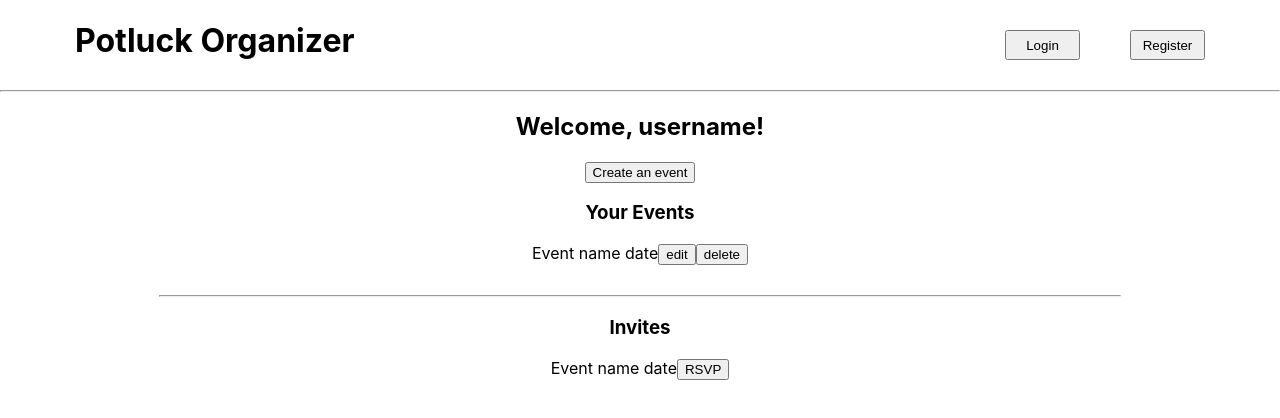
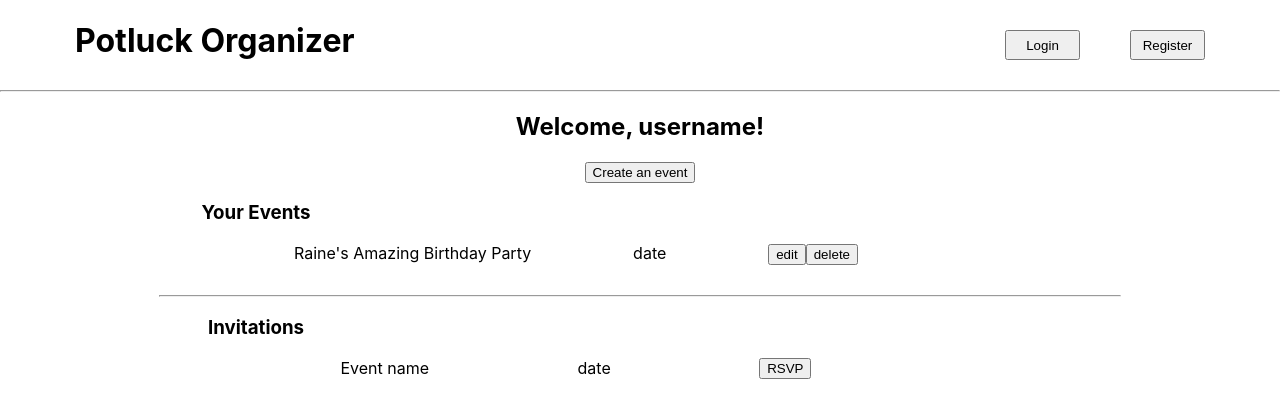
Before and after one commit to Build-Week-Potluck-Organizer/front-end, a React (Create React App) app in the folder PotluckOrganizer/: page /homepage in a window 1280 px wide. Shown: the top 418 px of the page. Built offline with nearby package versions, Linux system fonts and the light colour scheme.

Commit message:
added some styling

```diff
--- a/PotluckOrganizer/src/components/Homepage.js
+++ b/PotluckOrganizer/src/components/Homepage.js
@@ -1,9 +1,21 @@
 import React from 'react';
 import styled from 'styled-components';
+
 
 const Break = styled.hr`
     width: 75%;
     margin-top: 30px;
+`;
+
+const Header3 = styled.h3`
+    margin-right: 60%;
+`;
+
+const Flex = styled.div`
+    width: 60%;
+    display: flex;
+    justify-content: space-evenly;
+    margin-left: 15%;
 `;
 
 export const Homepage = () => {
@@ -11,14 +23,20 @@ export const Homepage = () => {
         <div>
             <h2>Welcome, username!</h2>
             <button>Create an event</button>
-            <h3>Your Events</h3>
-            <span>Event name </span><span>date</span>
-            <button>edit</button>
-            <button>delete</button>
+            <Header3>Your Events</Header3>
+            <Flex>
+                <span>Raine's Amazing Birthday Party </span><span>date</span>
+                <div>
+                    <button>edit</button>
+                    <button>delete</button>
+                </div>
+            </Flex>
             <Break></Break>
-            <h3>Invites</h3>
-            <span>Event name </span><span>date</span>
-            <button>RSVP</button>
+            <Header3>Invitations</Header3>
+            <Flex>
+                <span>Event name </span><span>date</span>
+                <button>RSVP</button>
+            </Flex>
         </div>
     )
 };
```
